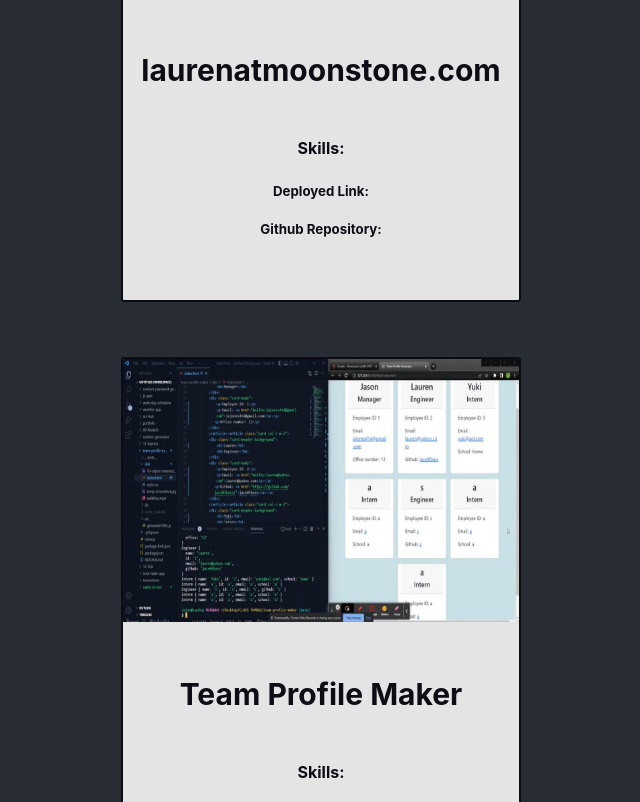
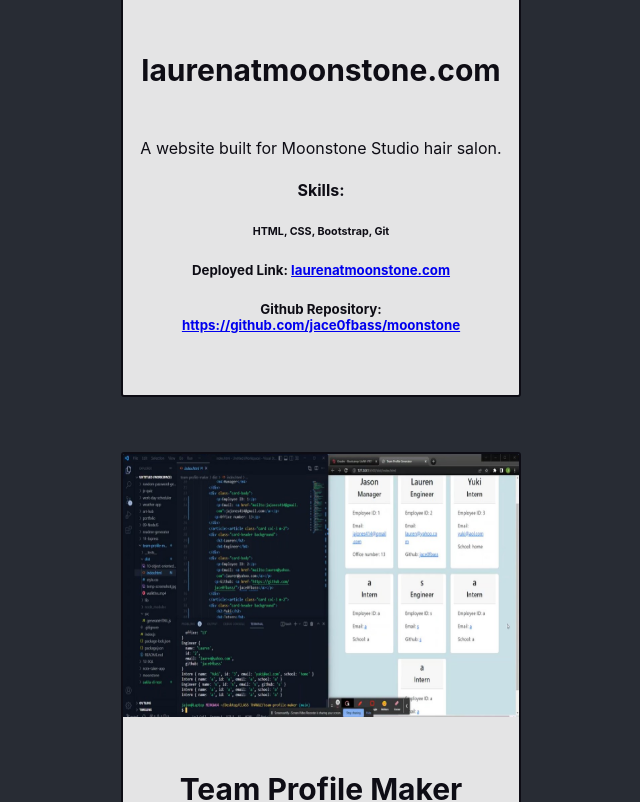
Before and after one commit to jace0fbass/j-jones-2023, a React (Create React App) app: page /j-jones-2023/Resume in a window 1280 px wide. Shown: the part 1621-2423 px from the top of the page, without its empty margins (319-959 px from the left). Built offline with nearby package versions, Linux system fonts and the light colour scheme.

Commit message:
Corrected prop error in Portfolio.js.

```diff
--- a/src/js/components/Portfolio.js
+++ b/src/js/components/Portfolio.js
@@ -12,12 +12,12 @@
           <ProjRender
             id={project.id}
             title={project.title}
-            desc={project.description}
-            tech={project.data}
+            description={project.description}
+            skills={project.skills}
             imageRoute={project.imageRoute}
             alt={project.alt}
-            link={project.deployedLink}
-            repo={project.githubLink}
+            deployedLink={project.deployedLink}
+            githubLink={project.githubLink}
           />
         ))}
       </div>
--- a/src/js/components/ProjRender.js
+++ b/src/js/components/ProjRender.js
@@ -17,14 +17,14 @@
         <img src={imageRoute} className="card-img-top" alt={alt} height="263" />
         <div className="card-body">
           <h5 className="card-title">{title}</h5>
-          <p>{description}</p>
+          <p id="description">{description}</p>
           <h4>Skills:</h4>
-          <h6>{skills}</h6>
+          <h6 id="skillList">{skills}</h6>
           <h5>
-            Deployed Link: <a href={deployedLink}>{deployedLink}</a>
+            Deployed Link: <a id="links" href={deployedLink}>{deployedLink}</a>
           </h5>
           <h5>
-            Github Repository: <a href={githubLink}>{githubLink}</a>
+            Github Repository: <a id="links" href={githubLink}>{githubLink}</a>
           </h5>
           <br></br>
           <br />
```
